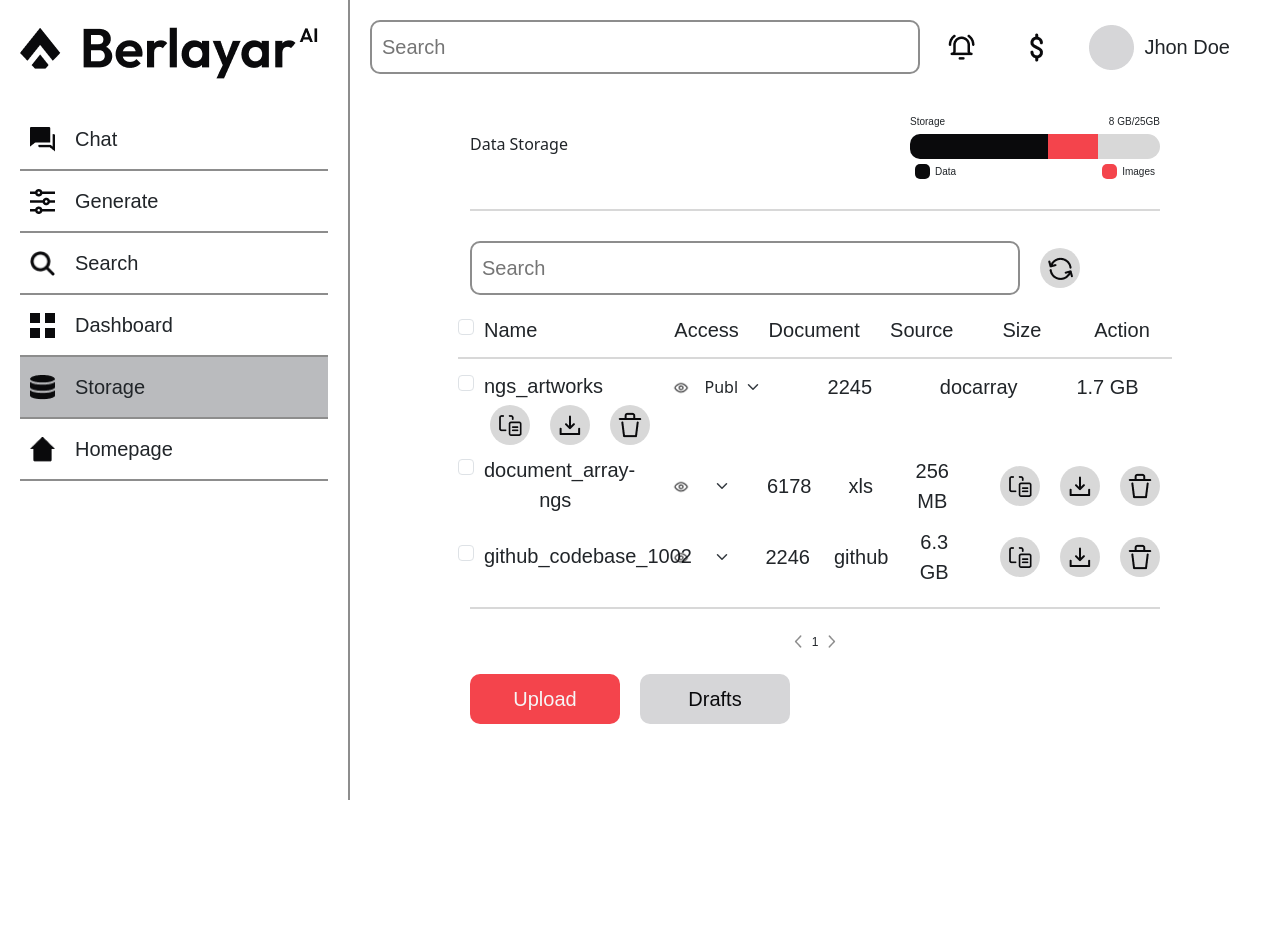
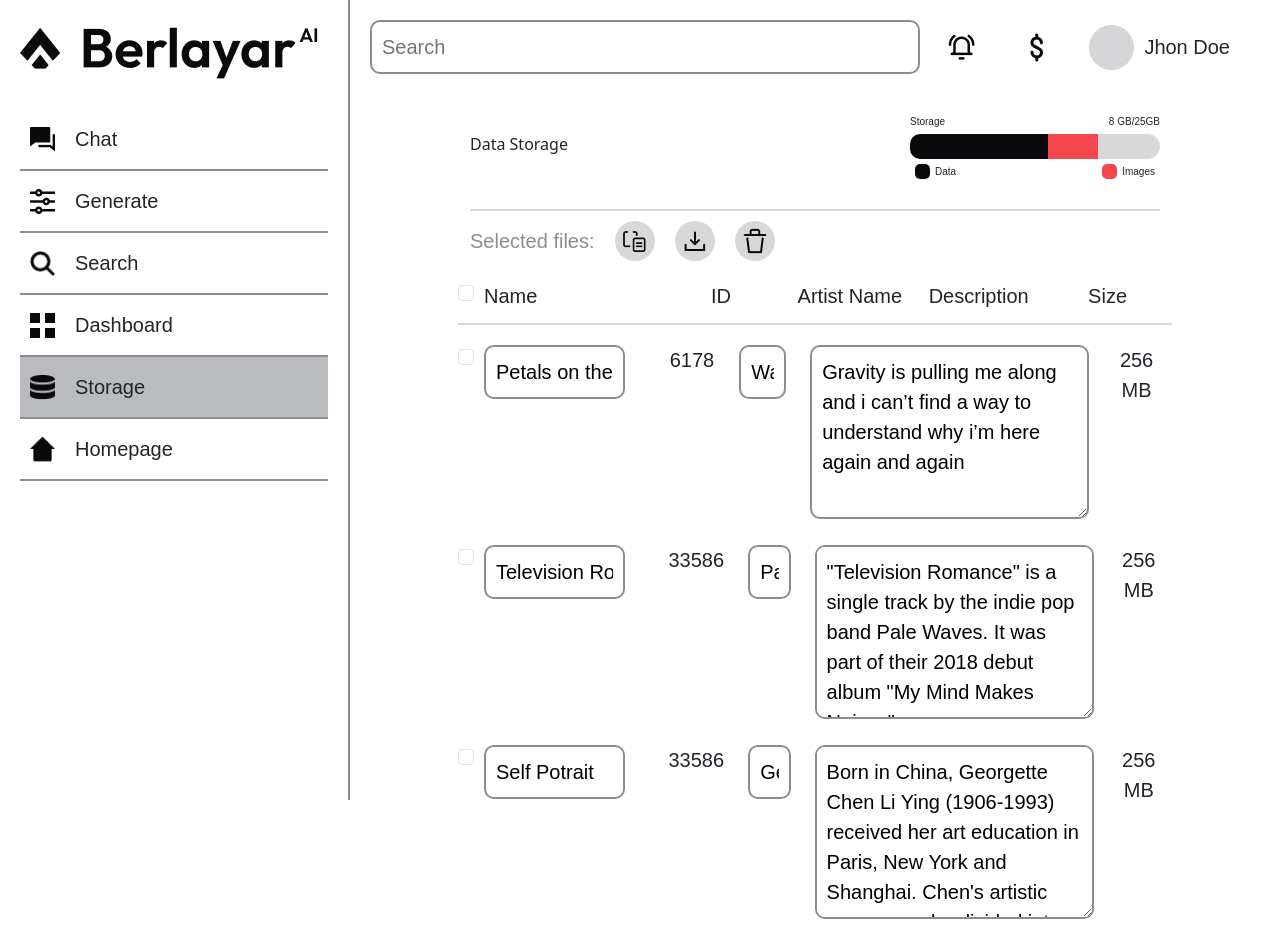
Before and after one commit to ramaiswara98/berlayar-ui, a React (Create React App) app: page /storage in a window 1280 px wide. Shown: the top 949 px of the page. Before the commit the page ends 800 px from the top, so only its background shows below. Built offline with nearby package versions, Linux system fonts and the light colour scheme.

Commit message:
Adding Storage detail page web version

```diff
--- a/src/pages/Storage/Storage.css
+++ b/src/pages/Storage/Storage.css
@@ -145,3 +145,36 @@
 .storage-five-row span{
     margin: 10px;
 }
+
+.storage-detail-first-row{
+    display: flex;
+    align-items: center;
+}
+.storage-detail-first-row p{
+    font-family: 'Outfit', sans-serif;
+    font-size: 20px;
+    font-weight: 400;
+    color: #8d8d8d;
+    margin: 0;
+}
+
+.storage-detail-table-data{
+    align-items: start;
+    padding-top: 20px;
+}
+
+.storage-detail-four-row{
+    display: flex;
+    justify-content: center;
+    align-items: center;
+    margin-top: 20px;
+}
+.storage-detail-five-row{
+    display: flex;
+    justify-content: center;
+    margin-top: 20px;
+}
+
+.storage-detail-five-row span{
+    margin-left: 20px;
+}
--- a/src/pages/Storage/Storage.js
+++ b/src/pages/Storage/Storage.js
@@ -1,223 +1,448 @@
-import React from 'react'
+import React from "react";
 
-import './Storage.css'
-import Input from '../../shared_component/Input/Input'
-import IconReload from '../../assets/icon/ic_reload.png'
-import IconGarbage from '../../assets/icon/ic_garbage.png'
-import IconDuplicate from '../../assets/icon/ic_duplicate.png'
-import IconDownload from '../../assets/icon/ic_download.png'
-import IconEyeOpe from '../../assets/icon/ic_open_eye.png'
-import IconLeft from '../../assets/icon/ic_left.png'
-import IconRight from '../../assets/icon/ic_right.png'
-import Button from '../../shared_component/Button/Button'
+import "./Storage.css";
+import Input from "../../shared_component/Input/Input";
+import IconReload from "../../assets/icon/ic_reload.png";
+import IconGarbage from "../../assets/icon/ic_garbage.png";
+import IconDuplicate from "../../assets/icon/ic_duplicate.png";
+import IconDownload from "../../assets/icon/ic_download.png";
+import IconEyeOpe from "../../assets/icon/ic_open_eye.png";
+import IconLeft from "../../assets/icon/ic_left.png";
+import IconRight from "../../assets/icon/ic_right.png";
+import Button from "../../shared_component/Button/Button";
+import TextArea from "../../shared_component/TextArea/TextArea";
 
 function Storage() {
   return (
-    <div className='storage-container'>
-      <div className='storage-first-row'>
-          <p className='normal-tex'>Data Storage</p>
-          <div className='progress-container'>
-            <div className='progress-text-container'>
+    <div className="storage-container">
+      <div className="storage-first-row">
+        <p className="normal-tex">Data Storage</p>
+        <div className="progress-container">
+          <div className="progress-text-container">
             <p>Storage</p>
             <p>8 GB/25GB</p>
           </div>
-            <div className='storage-progress-bar'>
-              <div className='storage-progress-bar-data'
-                style={{backgroundColor:"#0A0A0C",
-                      width:"55%", height:"25px",
-                      borderTopLeftRadius:"10px",
-                      borderBottomLeftRadius:"10px"
+          <div className="storage-progress-bar">
+            <div
+              className="storage-progress-bar-data"
+              style={{
+                backgroundColor: "#0A0A0C",
+                width: "55%",
+                height: "25px",
+                borderTopLeftRadius: "10px",
+                borderBottomLeftRadius: "10px",
               }}
-              >
-
+            ></div>
+            <div
+              className="storage-progress-bar-data"
+              style={{
+                backgroundColor: "#F4444C",
+                width: "20%",
+                height: "25px",
+              }}
+            ></div>
           </div>
-              <div className='storage-progress-bar-data'
-                style={{backgroundColor:"#F4444C",
-                        width:"20%", height:"25px",
-
-                    }}
-              >
-
-              </div>
-            </div>
-            <div className='legend-container'>
-                <div className='legend-item'>
-                  <div className='legend-item-box'>
-                  </div>
+          <div className="legend-container">
+            <div className="legend-item">
+              <div className="legend-item-box"></div>
               <p>Data</p>
             </div>
-                <div className='legend-item'>
-                  <div className='legend-item-box' style={{backgroundColor:"#F4444C"}}>
-                  </div>
+            <div className="legend-item">
+              <div
+                className="legend-item-box"
+                style={{ backgroundColor: "#F4444C" }}
+              ></div>
               <p>Images</p>
             </div>
           </div>
         </div>
-
       </div>
-
-      <div className='storage-second-row'>
-        <Input placeholder={'Search'}/>
-        <div className='icon-container'>
-            <img src={IconReload} alt='icon-reload'/>
+      <div className="storage-upload-container" style={{ display: "none" }}>
+        <div className="storage-second-row">
+          <Input placeholder={"Search"} />
+          <div className="icon-container">
+            <img src={IconReload} alt="icon-reload" />
           </div>
         </div>
 
-      <div className='storage-third-row'>
-          <div className='storage-table-header row'>
+        <div className="storage-third-row">
+          <div className="storage-table-header row">
             <div class="form-check col-3 checkbox-container">
-              <input class="form-check-input" type="checkbox" value="" id="flexCheckDefault"/>
-              <label class="form-check-label table-data-text" for="flexCheckDefault">
+              <input
+                class="form-check-input"
+                type="checkbox"
+                value=""
+                id="flexCheckDefault"
+              />
+              <label
+                class="form-check-label table-data-text"
+                for="flexCheckDefault"
+              >
                 Name
               </label>
             </div>
-            <div className='col'>
+            <div className="col">
               <p>Access</p>
             </div>
-            <div className='col'>
+            <div className="col">
               <p>Document</p>
             </div>
-            <div className='col'>
+            <div className="col">
               <p>Source</p>
             </div>
-            <div className='col'>
+            <div className="col">
               <p>Size</p>
             </div>
-            <div className='col'>
+            <div className="col">
               <p>Action</p>
             </div>
           </div>
-          <div className='storage-table-data-container'>
-          <div className='storage-table-data row' >
+          <div className="storage-table-data-container">
+            <div className="storage-table-data row">
               <div class="form-check col-3 checkbox-container">
-              <input class="form-check-input" type="checkbox" value="" id="flexCheckDefault"/>
-              <label class="form-check-label table-data-text" for="flexCheckDefault">
+                <input
+                  class="form-check-input"
+                  type="checkbox"
+                  value=""
+                  id="flexCheckDefault"
+                />
+                <label
+                  class="form-check-label table-data-text"
+                  for="flexCheckDefault"
+                >
                   ngs_artworks
                 </label>
               </div>
-            <div className='col access-container'>
-              <img src={IconEyeOpe} alt='icon-open-eye' style={{width:"25px", height:"25px"}}/>
-              <select class="form-select select-container" aria-label="Default select example">
-              <option selected><div><p>Public</p></div></option>
+              <div className="col access-container">
+                <img
+                  src={IconEyeOpe}
+                  alt="icon-open-eye"
+                  style={{ width: "25px", height: "25px" }}
+                />
+                <select
+                  class="form-select select-container"
+                  aria-label="Default select example"
+                >
+                  <option selected>
+                    <div>
+                      <p>Public</p>
+                    </div>
+                  </option>
                   <option value="1">One</option>
                   <option value="2">Two</option>
                   <option value="3">Three</option>
                 </select>
               </div>
-            <div className='col'>
+              <div className="col">
                 <p>2245</p>
               </div>
-            <div className='col'>
+              <div className="col">
                 <p>docarray</p>
               </div>
-            <div className='col'>
+              <div className="col">
                 <p>1.7 GB</p>
               </div>
-            <div className='col storage-action-container'>
-              <div className='icon-container'>
-                <img src={IconDuplicate} alt='icon-duplicate'/>
+              <div className="col storage-action-container">
+                <div className="icon-container">
+                  <img src={IconDuplicate} alt="icon-duplicate" />
                 </div>
-              <div className='icon-container'>
-                <img src={IconDownload} alt='icon-download'/>
+                <div className="icon-container">
+                  <img src={IconDownload} alt="icon-download" />
                 </div>
-              <div className='icon-container'>
-                <img src={IconGarbage} alt='icon-garbage'/>
+                <div className="icon-container">
+                  <img src={IconGarbage} alt="icon-garbage" />
                 </div>
               </div>
             </div>
 
-          <div className='storage-table-data row' >
+            <div className="storage-table-data row">
               <div class="form-check col-3 checkbox-container">
-              <input class="form-check-input" type="checkbox" value="" id="flexCheckDefault"/>
-              <label class="form-check-label table-data-text" for="flexCheckDefault">
+                <input
+                  class="form-check-input"
+                  type="checkbox"
+                  value=""
+                  id="flexCheckDefault"
+                />
+                <label
+                  class="form-check-label table-data-text"
+                  for="flexCheckDefault"
+                >
                   document_array-ngs
                 </label>
               </div>
-            <div className='col access-container'>
-              <img src={IconEyeOpe} alt='icon-open-eye' style={{width:"25px", height:"25px"}}/>
-              <select class="form-select select-container" aria-label="Default select example">
-              <option selected><div><p>Public</p></div></option>
+              <div className="col access-container">
+                <img
+                  src={IconEyeOpe}
+                  alt="icon-open-eye"
+                  style={{ width: "25px", height: "25px" }}
+                />
+                <select
+                  class="form-select select-container"
+                  aria-label="Default select example"
+                >
+                  <option selected>
+                    <div>
+                      <p>Public</p>
+                    </div>
+                  </option>
                   <option value="1">One</option>
                   <option value="2">Two</option>
                   <option value="3">Three</option>
                 </select>
               </div>
-            <div className='col'>
+              <div className="col">
                 <p>6178</p>
               </div>
-            <div className='col'>
+              <div className="col">
                 <p>xls</p>
               </div>
-            <div className='col'>
+              <div className="col">
                 <p>256 MB</p>
               </div>
-            <div className='col storage-action-container'>
-              <div className='icon-container'>
-                <img src={IconDuplicate} alt='icon-duplicate'/>
+              <div className="col storage-action-container">
+                <div className="icon-container">
+                  <img src={IconDuplicate} alt="icon-duplicate" />
                 </div>
-              <div className='icon-container'>
-                <img src={IconDownload} alt='icon-download'/>
+                <div className="icon-container">
+                  <img src={IconDownload} alt="icon-download" />
                 </div>
-              <div className='icon-container'>
-                <img src={IconGarbage} alt='icon-garbage'/>
+                <div className="icon-container">
+                  <img src={IconGarbage} alt="icon-garbage" />
                 </div>
               </div>
             </div>
 
-          <div className='storage-table-data row' >
+            <div className="storage-table-data row">
               <div class="form-check col-3 checkbox-container">
-              <input class="form-check-input" type="checkbox" value="" id="flexCheckDefault"/>
-              <label class="form-check-label table-data-text" for="flexCheckDefault">
+                <input
+                  class="form-check-input"
+                  type="checkbox"
+                  value=""
+                  id="flexCheckDefault"
+                />
+                <label
+                  class="form-check-label table-data-text"
+                  for="flexCheckDefault"
+                >
                   github_codebase_1002121
                 </label>
               </div>
-            <div className='col access-container'>
-              <img src={IconEyeOpe} alt='icon-open-eye' style={{width:"25px", height:"25px"}}/>
-              <select class="form-select select-container" aria-label="Default select example">
-              <option selected><div><p>Public</p></div></option>
+              <div className="col access-container">
+                <img
+                  src={IconEyeOpe}
+                  alt="icon-open-eye"
+                  style={{ width: "25px", height: "25px" }}
+                />
+                <select
+                  class="form-select select-container"
+                  aria-label="Default select example"
+                >
+                  <option selected>
+                    <div>
+                      <p>Public</p>
+                    </div>
+                  </option>
                   <option value="1">One</option>
                   <option value="2">Two</option>
                   <option value="3">Three</option>
                 </select>
               </div>
-            <div className='col'>
+              <div className="col">
                 <p>2246</p>
               </div>
-            <div className='col'>
+              <div className="col">
                 <p>github</p>
               </div>
-            <div className='col'>
+              <div className="col">
                 <p>6.3 GB</p>
               </div>
-            <div className='col storage-action-container'>
-              <div className='icon-container'>
-                <img src={IconDuplicate} alt='icon-duplicate'/>
+              <div className="col storage-action-container">
+                <div className="icon-container">
+                  <img src={IconDuplicate} alt="icon-duplicate" />
                 </div>
-              <div className='icon-container'>
-                <img src={IconDownload} alt='icon-download'/>
+                <div className="icon-container">
+                  <img src={IconDownload} alt="icon-download" />
                 </div>
-              <div className='icon-container'>
-                <img src={IconGarbage} alt='icon-garbage'/>
+                <div className="icon-container">
+                  <img src={IconGarbage} alt="icon-garbage" />
                 </div>
               </div>
             </div>
           </div>
         </div>
 
-      <div className='storage-four-row'>
-            <img src={IconLeft} alt='icon-left' className='storage-page-button'/>
-            <p className='small-text'>1</p>
-            <img src={IconRight} alt='icon-right' className='storage-page-button'/>
+        <div className="storage-four-row">
+          <img src={IconLeft} alt="icon-left" className="storage-page-button" />
+          <p className="small-text">1</p>
+          <img
+            src={IconRight}
+            alt="icon-right"
+            className="storage-page-button"
+          />
         </div>
 
-      <div className='storage-five-row'>
-            <Button text={'Upload'} primary={true} width={"150px"}/>
-            <span/>
-            <Button text={'Drafts'} primary={false} width={"150px"}/>
+        <div className="storage-five-row">
+          <Button text={"Upload"} primary={true} width={"150px"} />
+          <span />
+          <Button text={"Drafts"} primary={false} width={"150px"} />
+        </div>
+      </div>
+      <div className="storage-detail-container">
+        <div className="storage-detail-first-row">
+          <p>Selected files:</p>
+          <div className="col storage-action-container">
+            <div className="icon-container">
+              <img src={IconDuplicate} alt="icon-duplicate" />
+            </div>
+            <div className="icon-container">
+              <img src={IconDownload} alt="icon-download" />
+            </div>
+            <div className="icon-container">
+              <img src={IconGarbage} alt="icon-garbage" />
+            </div>
+          </div>
+        </div>
+        <div className="storage-detail-second-row">
+          <div className="storage-table-header row">
+            <div class="form-check col-3 checkbox-container">
+              <input
+                class="form-check-input"
+                type="checkbox"
+                value=""
+                id="flexCheckDefault"
+              />
+              <label
+                class="form-check-label table-data-text"
+                for="flexCheckDefault"
+              >
+                Name
+              </label>
+            </div>
+            <div className="col">
+              <p>ID</p>
+            </div>
+            <div className="col">
+              <p>Artist Name</p>
+            </div>
+            <div className="col">
+              <p>Description</p>
+            </div>
+            <div className="col">
+              <p>Size</p>
+            </div>
+          </div>
+        </div>
+        <div className="storage-detail-third-row">
+        <div className="storage-detail-table-data row">
+              <div class="form-check col-3 checkbox-container">
+                <input
+                  class="form-check-input"
+                  type="checkbox"
+                  value=""
+                  id="flexCheckDefault"
+                />
+                <label
+                  class="form-check-label table-data-text"
+                  for="flexCheckDefault"
+                >
+                  <Input  width={"100%"} value={'Petals on the Moon'}/>
+                </label>
+              </div>
+              <div className="col access-container">
+                <p>6178</p>
+              </div>
+              <div className="col">
+                <Input width={"100%"}  value={'Wasiah Project'}/>
+              </div>
+              <div className="col">
+                <TextArea value={'Gravity is pulling me along and i can’t find a way to understand why i’m here again and again'}/>
+              </div>
+              <div className="col">
+                <p>256 MB</p>
+              </div>
+
+            </div>
+            <div className="storage-detail-table-data row">
+              <div class="form-check col-3 checkbox-container">
+                <input
+                  class="form-check-input"
+                  type="checkbox"
+                  value=""
+                  id="flexCheckDefault"
+                />
+                <label
+                  class="form-check-label table-data-text"
+                  for="flexCheckDefault"
+                >
+                  <Input  width={"100%"} value={'Television Romance'}/>
+                </label>
+              </div>
+              <div className="col access-container">
+                <p>33586</p>
+              </div>
+              <div className="col">
+                <Input width={"100%"}  value={'Pale Waves'}/>
+              </div>
+              <div className="col">
+                <TextArea value={'"Television Romance" is a single track by the indie pop band Pale Waves. It was part of their 2018 debut album "My Mind Makes Noises".'}/>
+              </div>
+              <div className="col">
+                <p>256 MB</p>
+              </div>
+
+            </div>
+            <div className="storage-detail-table-data row">
+              <div class="form-check col-3 checkbox-container">
+                <input
+                  class="form-check-input"
+                  type="checkbox"
+                  value=""
+                  id="flexCheckDefault"
+                />
+                <label
+                  class="form-check-label table-data-text"
+                  for="flexCheckDefault"
+                >
+                  <Input  width={"100%"} value={'Self Potrait'}/>
+                </label>
+              </div>
+              <div className="col access-container">
+                <p>33586</p>
+              </div>
+              <div className="col">
+                <Input width={"100%"}  value={'Georgette Chen'}/>
+              </div>
+              <div className="col">
+                <TextArea value={"Born in China, Georgette Chen Li Ying (1906-1993)  received her art education in Paris, New York and Shanghai. Chen's artistic oeuvre can be divided into three phases: French Period from 1927-1933; China-Hong Kong Period from 1934-1948 and Penang-Singapore Period from 1949-1980. Immensely inspired by her surroundings, she produced still-lifes, portraits and landscapes from each phase. "}/>
+              </div>
+              <div className="col">
+                <p>256 MB</p>
+              </div>
+
             </div>
         </div>
 
-  )
+        <div className="storage-detail-four-row">
+        <img src={IconLeft} alt="icon-left" className="storage-page-button" />
+          <p className="small-text">1</p>
+          <img
+            src={IconRight}
+            alt="icon-right"
+            className="storage-page-button"
+          />
+
+        </div>
+
+        <div className="storage-detail-five-row">
+              <Button primary={false} text={"Upload More"} width={'180px'}/>
+              <span/>
+              <Button primary={false} text={"Save as draft"} width={'180px'}/>
+              <span/>
+              <Button primary={true} text={"Publish"} width={'180px'}/>
+        </div>
+      </div>
+    </div>
+  );
 }
 
-export default Storage
+export default Storage;
--- a/src/shared_component/Input/Input.js
+++ b/src/shared_component/Input/Input.js
@@ -28,6 +28,7 @@ function Input(props) {
     <input
         className='input'
         type={props.type}
+        value={props.value?props.value:''}
         placeholder={props.placeholder}
         style={{
             borderRadius:'10px',
@@ -37,6 +38,7 @@ function Input(props) {
             fontFamily:"'Outfit', sans-serif",
             fontSize:'20px'
         }}>
+
     </input>
   )
 }
--- /dev/null
+++ b/src/shared_component/TextArea/TextArea.css
@@ -0,0 +1,9 @@
+.text-area{
+    font-family: 'Outline', sans-serif;
+    font-size: 20px;
+    font-weight: 400;
+    color: black;
+    border: 2px solid #8d8d8d;
+    border-radius: 10px;
+    padding: 10px 10px;
+}
--- /dev/null
+++ b/src/shared_component/TextArea/TextArea.js
@@ -0,0 +1,13 @@
+import React from 'react'
+
+import './TextArea.css'
+
+function TextArea(props) {
+  return (
+    <textarea className='text-area' rows={5} value={props.value}>
+
+    </textarea>
+  )
+}
+
+export default TextArea
```
Lines whose indentation alone changed are shown as unchanged.
